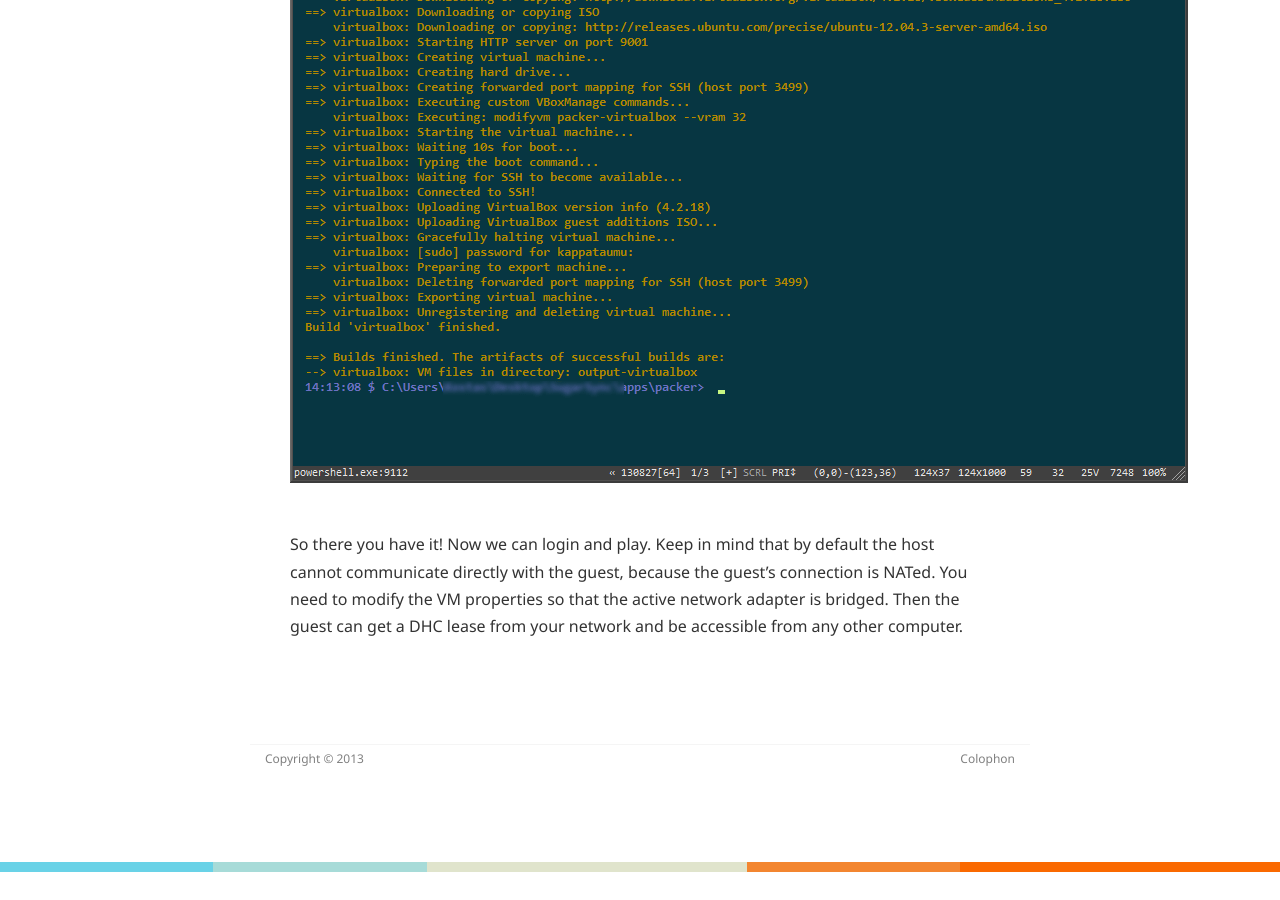
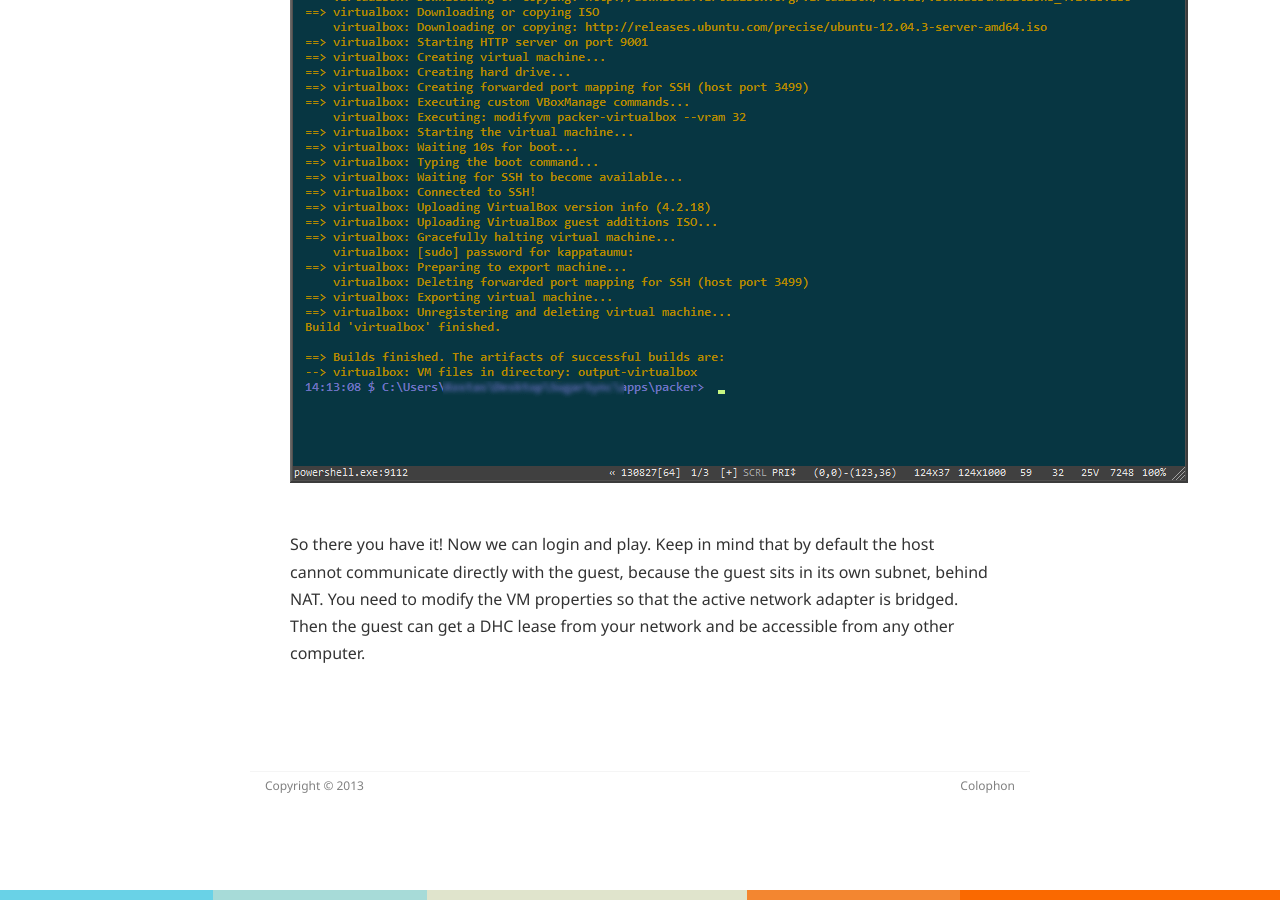
Before and after one commit to ik-fractel/kappataumu.github.com, a Jekyll site: the page built from _posts/2013-09-08-creating-an-Ubuntu-VM-with-packer.md, in a window 1280 px wide and 900 px high, scrolled down 4882 px. Built offline with Jekyll 4.4.1, drawn with Linux system fonts in a browser that asks for light colours; nearby versions of some CDN libraries; Markdown is read by kramdown in place of the engine named in the settings; before the commit the page ends 5754 px from its top, so only the background shows below that.

Commit message:
Updated 2013-09-08-creating-an-Ubuntu-VM-with-packer.md

```diff
--- a/_posts/2013-09-08-creating-an-Ubuntu-VM-with-packer.md
+++ b/_posts/2013-09-08-creating-an-Ubuntu-VM-with-packer.md
@@ -167,4 +167,4 @@ Now we can finally build the image:
 
 ![conemu_packer_updated.png](/uploads/conemu_packer_updated.png)
 
-So there you have it! Now we can login and play. Keep in mind that by default the host cannot communicate directly with the guest, because the guest's connection is NATed. You need to modify the VM properties so that the active network adapter is bridged. Then the guest can get a DHC lease from your network and be accessible from any other computer.
+So there you have it! Now we can login and play. Keep in mind that by default the host cannot communicate directly with the guest, because the guest sits in its own subnet, behind NAT. You need to modify the VM properties so that the active network adapter is bridged. Then the guest can get a DHC lease from your network and be accessible from any other computer.
```
